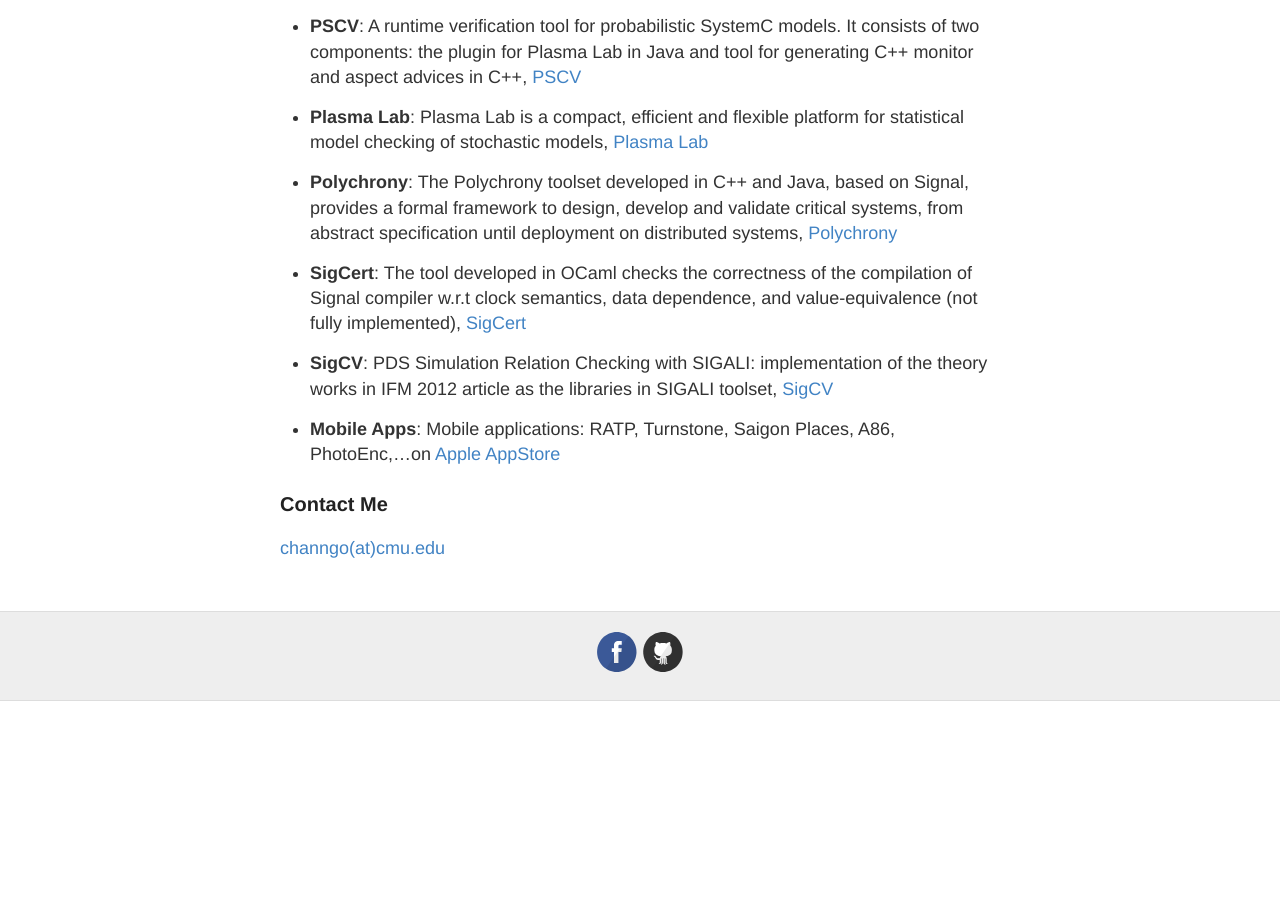
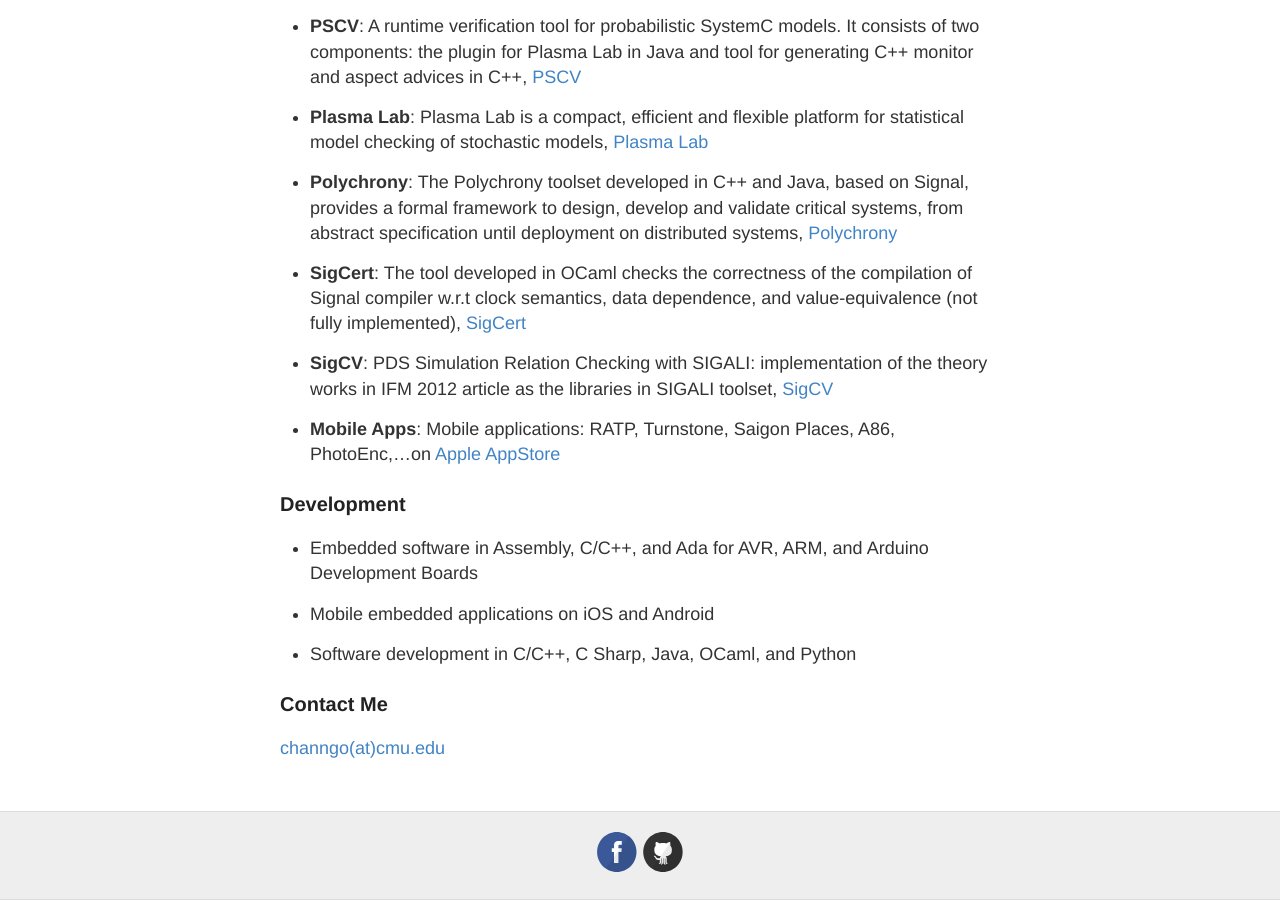
Before and after one commit to channgo2203/channgo2203.github.io, a Jekyll site: the page built from about.md, in a window 1280 px wide and 900 px high, scrolled down 696 px. Built offline with Jekyll 4.4.1, drawn with Linux system fonts in a browser that asks for light colours; before the commit the page ends 1397 px from its top, so only the background shows below that.

Commit message:
Updated about.md

```diff
--- a/about.md
+++ b/about.md
@@ -24,6 +24,13 @@ Chan is interested in design, implementation of systems-level programming langua
 
 - **Mobile Apps**: Mobile applications: RATP, Turnstone, Saigon Places, A86, PhotoEnc,...on [Apple AppStore](https://itunes.apple.com/us/genre/ios/id36?mt=8)
 
+### Development
+- Embedded software in Assembly, C/C++, and Ada for AVR, ARM, and Arduino Development Boards
+
+- Mobile embedded applications on iOS and Android
+
+- Software development in C/C++, C Sharp, Java, OCaml, and Python
+
 ### Contact Me
 
 [channgo(at)cmu.edu](mailto:channgo@cmu.edu)
```
